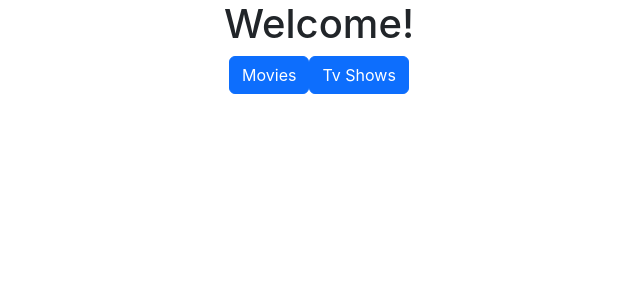
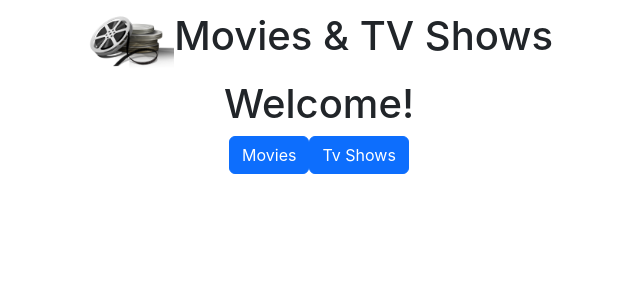
Before and after one commit to franerdozain/themoviedb, a React (Create React App) app: page / in a window 1280 px wide. Shown: the top 300 px of the page, without its empty margins (321-961 px from the left). Built offline with nearby package versions, Linux system fonts and the light colour scheme.

Commit message:
Made work navigation to  Home

```diff
--- a/src/App.css
+++ b/src/App.css
@@ -1,38 +1,11 @@
 .App {
   text-align: center;
+  width: 100vw;
+  height: 100vh;
 }
 
-.App-logo {
-  height: 40vmin;
+.homeLogo {
+  height: 5em;
   pointer-events: none;
+
 }
-
-@media (prefers-reduced-motion: no-preference) {
-  .App-logo {
-    animation: App-logo-spin infinite 20s linear;
-  }
-}
-
-.App-header {
-  background-color: #282c34;
-  min-height: 100vh;
-  display: flex;
-  flex-direction: column;
-  align-items: center;
-  justify-content: center;
-  font-size: calc(10px + 2vmin);
-  color: white;
-}
-
-.App-link {
-  color: #61dafb;
-}
-
-@keyframes App-logo-spin {
-  from {
-    transform: rotate(0deg);
-  }
-  to {
-    transform: rotate(360deg);
-  }
-}
--- a/src/components/Navbar.js
+++ b/src/components/Navbar.js
@@ -1,6 +1,7 @@
 import { useEffect, useState } from "react";
 import { getGenres } from "./Api";
-import { useLocation, useNavigate } from "react-router-dom";
+import { Link, useLocation, useNavigate } from "react-router-dom";
+import logo from "../images/logo.png"
 
 export default function Navbar({ setGenreId }) {
     const [genres, setGenres] = useState([]);
@@ -35,6 +36,12 @@ export default function Navbar({ setGenreId }) {
 
     return (
         <nav>
+            <div className='d-flex justify-content-center align-items-center'>
+                <Link to={"/"}>
+                    <span role="button" ><img src={logo} className='homeLogo' /></span>
+                </Link>
+                <h1>Movies & TV Shows</h1>
+            </div>
             {location.pathname !== "/" &&
                 <div className="dropdown col-sm-4">
                     <button className="btn btn-secondary dropdown-toggle" data-bs-toggle="dropdown" type="button" aria-expanded="false" >
@@ -43,7 +50,7 @@ export default function Navbar({ setGenreId }) {
                     <ul className="dropdown-menu">
                         {genres.length &&
                             genres.map(genre => (
-                                    <li key={genre.id} className="dropdown-item" onClick={(event) => handleCLick(event)}>{genre.name}</li>
+                                <li key={genre.id} className="dropdown-item" onClick={(event) => handleCLick(event)}>{genre.name}</li>
                             ))}
                     </ul>
                 </div>
```
Also changed, not shown: src/images/logo.png (added), src/index.css (line endings or trailing spaces).
